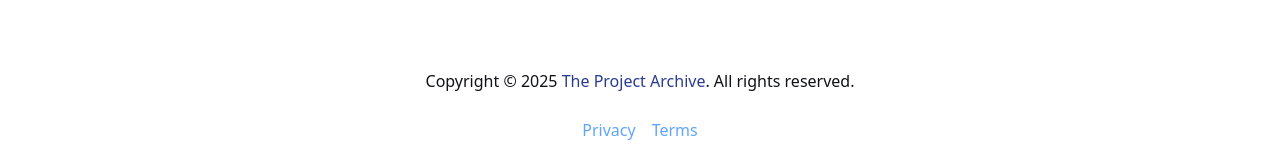
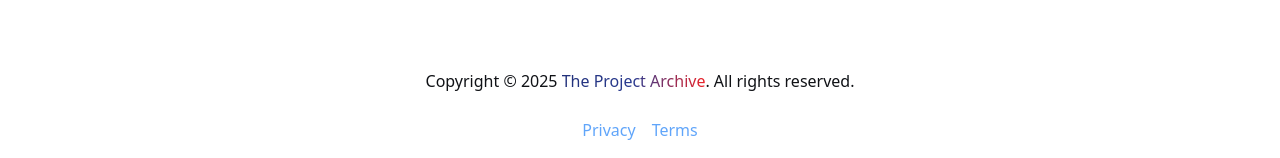
Before and after one commit to Dynamic-Capital/theprojectarchive, a Next.js app in the folder next-app/: page /about in a window 1280 px wide. Shown: the part 8245-8403 px from the top of the page. Built offline with nearby package versions, Linux system fonts and the light colour scheme; no server answers.

Commit message:
refactor: use color tokens for footer gradient

```diff
--- a/next-app/components/Footer.jsx
+++ b/next-app/components/Footer.jsx
@@ -3,6 +3,7 @@ import React from 'react';
 import { motion } from 'framer-motion';
 
 export default function Footer() {
+  const colors = ['var(--brand-600)', 'var(--brand-500)', 'var(--accent-500)'];
   return (
     <motion.footer
       style={{
@@ -21,7 +22,12 @@ export default function Footer() {
       <p>
         Copyright &copy; {new Date().getFullYear()}{' '}
         <span
-          style={{ color: 'var(--brand-500)', fontFamily: 'var(--font-sans)' }}
+          style={{
+            background: `linear-gradient(90deg, ${colors.join(', ')})`,
+            WebkitBackgroundClip: 'text',
+            color: 'transparent',
+            fontFamily: 'var(--font-sans)',
+          }}
         >
           The Project Archive
         </span>
```
